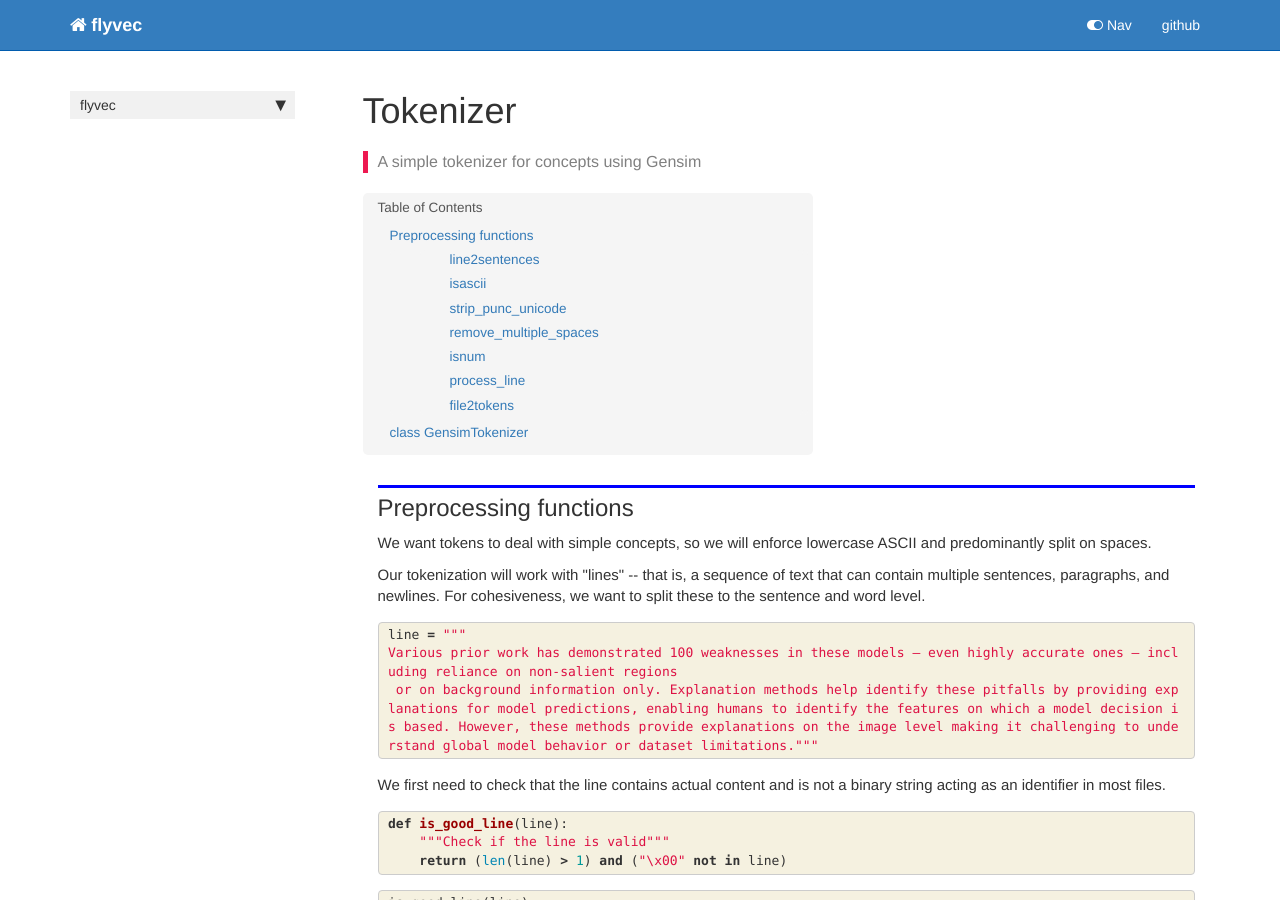
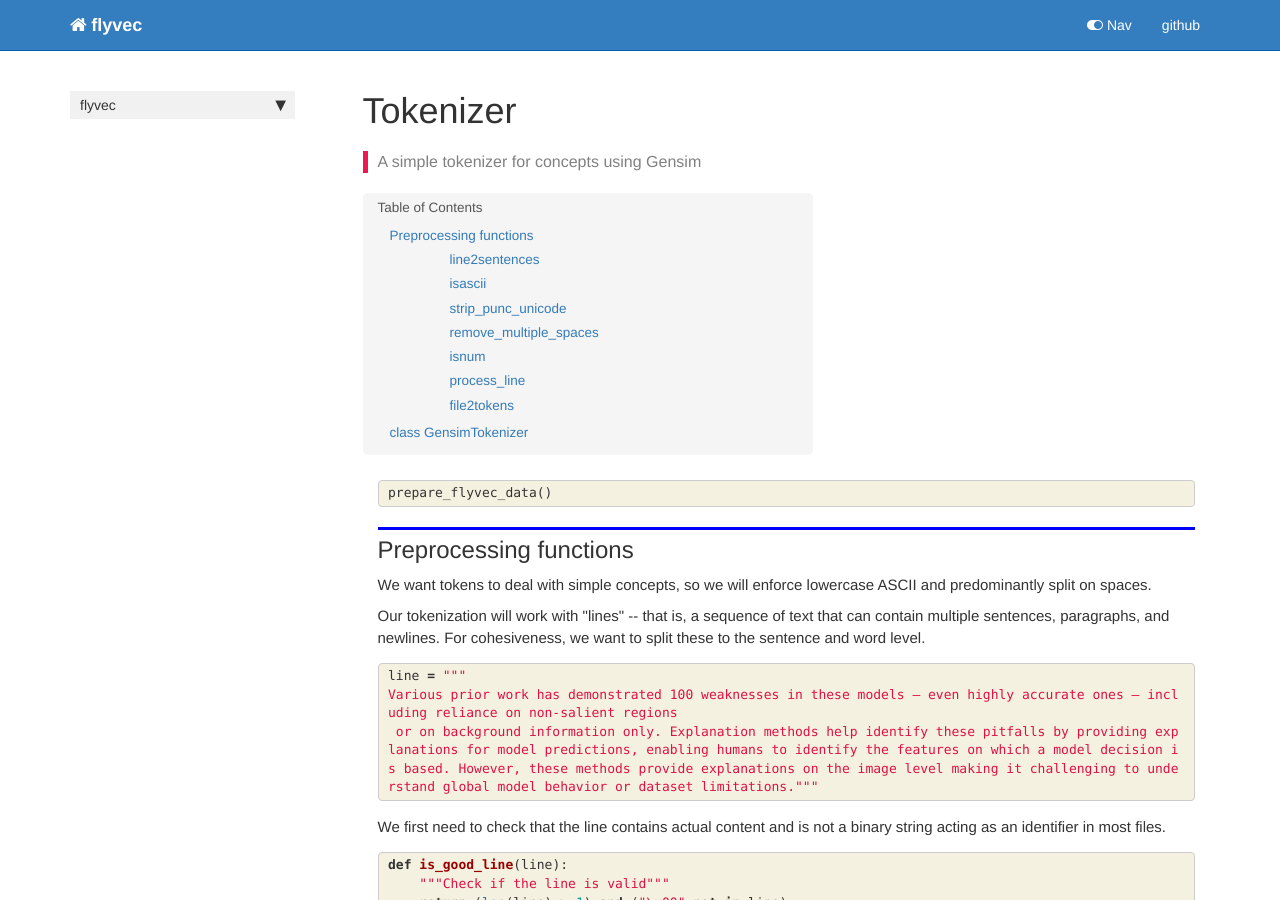
Before and after one commit to bhoov/flyvec, a Jekyll site: the page built from docs/Tokenizer.html, in a window 1280 px wide and 900 px high. Built offline with Jekyll 4.4.1, drawn with Linux system fonts in a browser that asks for light colours; nearby versions of some CDN libraries; comment, search, counter and statistics services are not loaded.

Commit message:
Prepare data for docker

```diff
--- a/docs/Tokenizer.html
+++ b/docs/Tokenizer.html
@@ -32,6 +32,23 @@ nb_path: "nbs/01_Tokenizer.ipynb"
     {% raw %}
 
 <div class="cell border-box-sizing code_cell rendered">
+
+</div>
+    {% endraw %}
+
+    {% raw %}
+
+<div class="cell border-box-sizing code_cell rendered">
+<div class="input">
+
+<div class="inner_cell">
+    <div class="input_area">
+<div class=" highlight hl-ipython3"><pre><span></span><span class="n">prepare_flyvec_data</span><span class="p">()</span>
+</pre></div>
+
+    </div>
+</div>
+</div>
 
 </div>
     {% endraw %}
--- a/flyvec/__init__.py
+++ b/flyvec/__init__.py
@@ -1,4 +1,4 @@
-__version__ = "0.0.12"
+__version__ = "0.0.13"
 from .core import FlyVec
 from .tokenizer import GensimTokenizer
 
```
Also changed, not shown: 2 other files.
